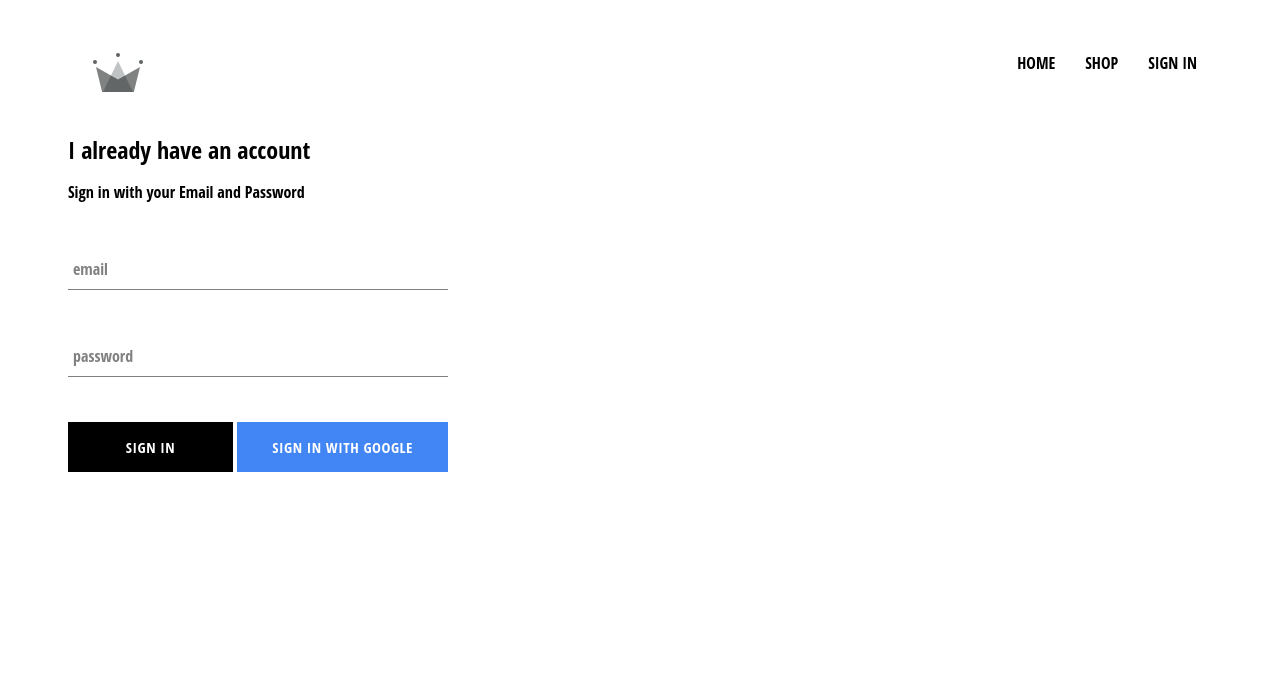
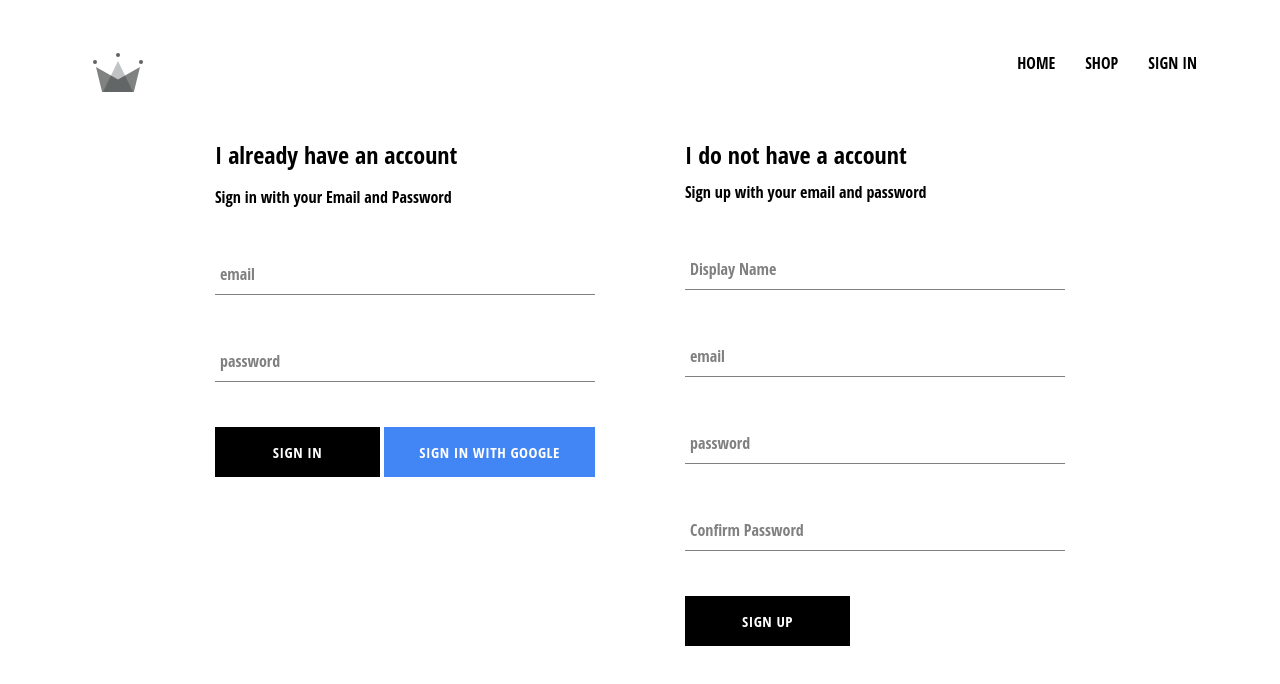
Before and after one commit to Aaron-Waguespack/ecommerceMaster, a React app: page /signin in a window 1280 px wide. Shown: the top 684 px of the page. Built offline with nearby package versions, Linux system fonts and the light colour scheme; no server answers; the HTML template or start-up script is replaced by a standard one.

Commit message:
implemented firebase email and password auth

```diff
--- a/src/App.jsx
+++ b/src/App.jsx
@@ -33,6 +33,7 @@ class App extends Component{
               ...snapShot.data()
             }
           });
+          // console.log(this.state)
       });
     }
         this.setState({currentUser:userAuth});
--- a/src/components/form-input/form-input.component.jsx
+++ b/src/components/form-input/form-input.component.jsx
@@ -3,7 +3,7 @@ import './form-input.styles.scss';
 
 const FormInput =({handleChange, label, ...otherProps}) => (
     <div className ="group">
-        <input className='form-input' onChange={handleChange}/>
+        <input className='form-input' onChange={handleChange} {...otherProps}/>
         {
             label ?
             (<label className= {`${otherProps.value.length ? 'shrink' : ''} form-input-label`} >
--- a/src/components/sign-up/sign-up.component.jsx
+++ b/src/components/sign-up/sign-up.component.jsx
@@ -1,12 +1,11 @@
 import React, {Component} from 'react';
 
-import FormInput from '../form-input/form-input.component';
-import CustomButton from '../custom-button/custom-button.component';
+import FormInput from '../form-input/form-input.component.jsx';
+import CustomButton from '../custom-button/custom-button.component.jsx';
 
-import {auth, createUserProfileDocument} from '../../firebase/firebase.utilites';
+import {auth, createUserProfileDocument} from '../../firebase/firebase.utilites.jsx';
 
 import './sign-up.styles.scss';
-import { ContextReplacementPlugin } from 'webpack';
 
 class SignUp extends Component {
     constructor(){
@@ -21,19 +20,37 @@ class SignUp extends Component {
     }
 
     handleSubmit = async event => {
-        event.preventDefault()
+        event.preventDefault();
+
         const {displayName, email, password, confirmPassword } = this.state;
 
         if(password !== confirmPassword){
-            alert("passwords do not match")
+            alert("passwords do not match");
             return;
         }
 
         try {
-            const {user} = await auth.createUserWithEmailAndPassword(email, password);
+            const {user} = await auth.createUserWithEmailAndPassword(
+                email,
+                password
+            );
 
-            ContextReplacementPlugin
+           await createUserProfileDocument(user, {displayName});
+           this.setState({
+            displayName:'',
+            email:'',
+            password:'',
+            confirmPassword:''
+           })
+
+        } catch(error){
+            console.error(error)
         }
+    }
+
+    handleChange=(event)=> {
+        const {name, value} = event.target;
+        this.setState({[name]: value});
     }
 
     render(){
@@ -42,7 +59,7 @@ class SignUp extends Component {
             <div className ='sign-up'>
                 <h2 className='title'>I do not have a account</h2>
                 <span> Sign up with your email and password</span>
-                <form className='sign-up-form' onsubmit = {this.handleSubmit}>
+                <form className='sign-up-form'  onSubmit={this.handleSubmit}>
                     <FormInput
                         type='text'
                         name='displayName'
--- a/src/components/sign-up/sign-up.styles.scss
+++ b/src/components/sign-up/sign-up.styles.scss
@@ -0,0 +1,9 @@
+.sign-up {
+    display:flex;
+    flex-direction: column;
+    width: 380px;
+
+    .title {
+        margin: 10px 0
+    }
+}
--- a/src/pages/sign-in-and-sign-up/sign-in-and-sign-up.component.jsx
+++ b/src/pages/sign-in-and-sign-up/sign-in-and-sign-up.component.jsx
@@ -1,11 +1,15 @@
 import React from 'react';
 import './sign-in-and-sign-up.styles.scss';
 import SignIn from '../../components/sign-in/sign-in.component.jsx'
+import SignUp from '../../components/sign-up/sign-up.component.jsx'
 
 const SignInAndSignUp = () => {
 
     return (
-    <div className="sign-in-and-sign-up"><SignIn/></div>
+    <div className="sign-in-and-sign-up">
+        <SignIn/>
+        <SignUp/>
+    </div>
     )
 };
 
--- a/src/pages/sign-in-and-sign-up/sign-in-and-sign-up.styles.scss
+++ b/src/pages/sign-in-and-sign-up/sign-in-and-sign-up.styles.scss
@@ -0,0 +1,6 @@
+.sign-in-and-sign-up {
+    width: 850px;
+    display: flex;
+    justify-content: space-between;
+    margin: 30px auto;
+}
```
